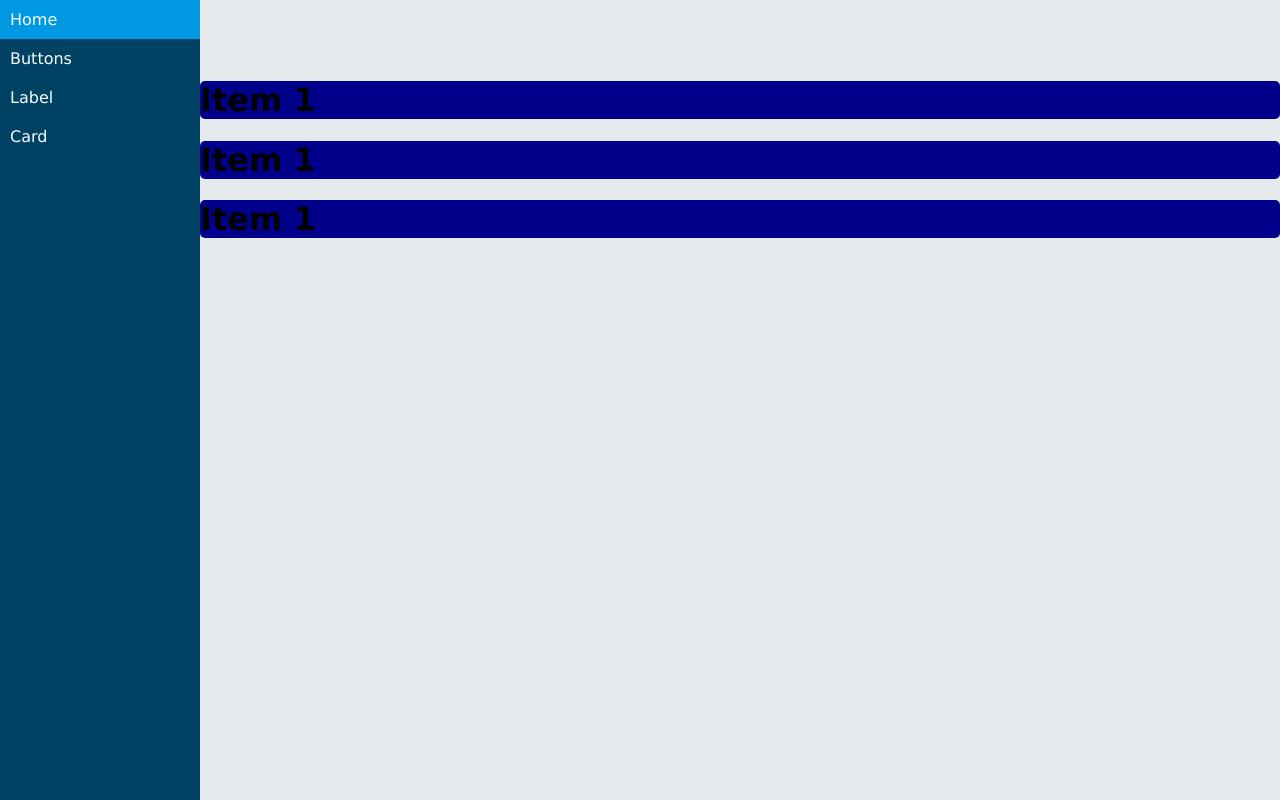
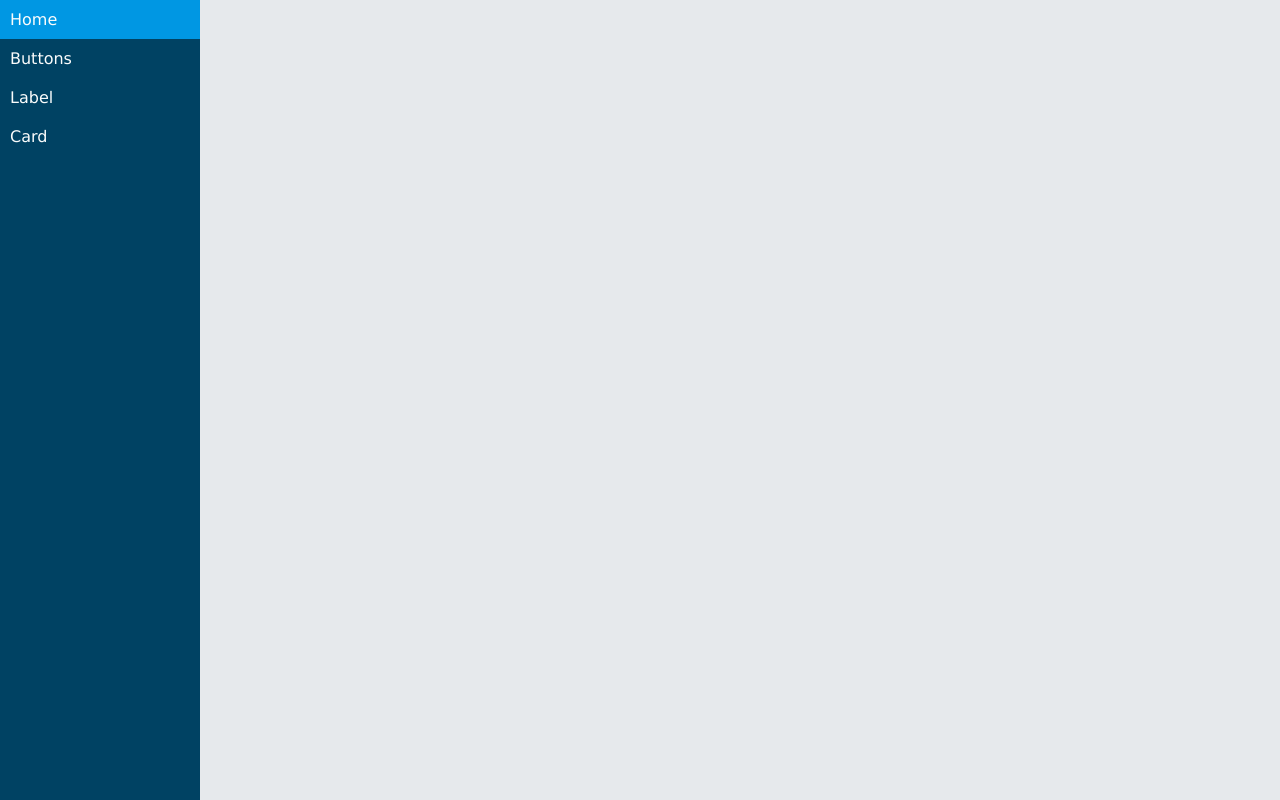
Before and after one commit to samc05991/sams-template-sass-theme, a website: page public/index.html in a window 1280 px wide. Drawn offline with nearby package versions, Linux system fonts and the light colour scheme; files that its build step writes are made by us from their sources; files whose address does not match are found by name.

```diff
--- a/public/index.html
+++ b/public/index.html
@@ -17,15 +17,7 @@
             </div>
 
             <div class="sc-content">
-                <div class="sc-col">
-                    <h1>Item 1</h1>
-                </div>
-                <div class="sc-col">
-                    <h1>Item 1</h1>
-                </div>
-                <div class="sc-col">
-                    <h1>Item 1</h1>
-                </div>
+
             </div>
 
             <div class="sc-sidebar">
```
Also changed, not shown: README.md.
